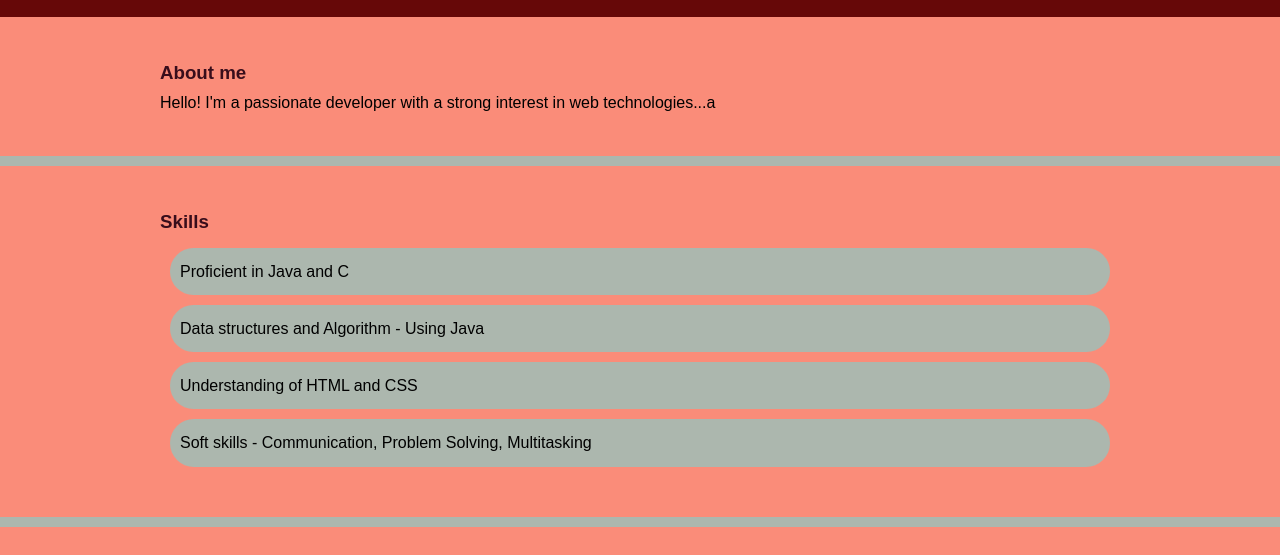
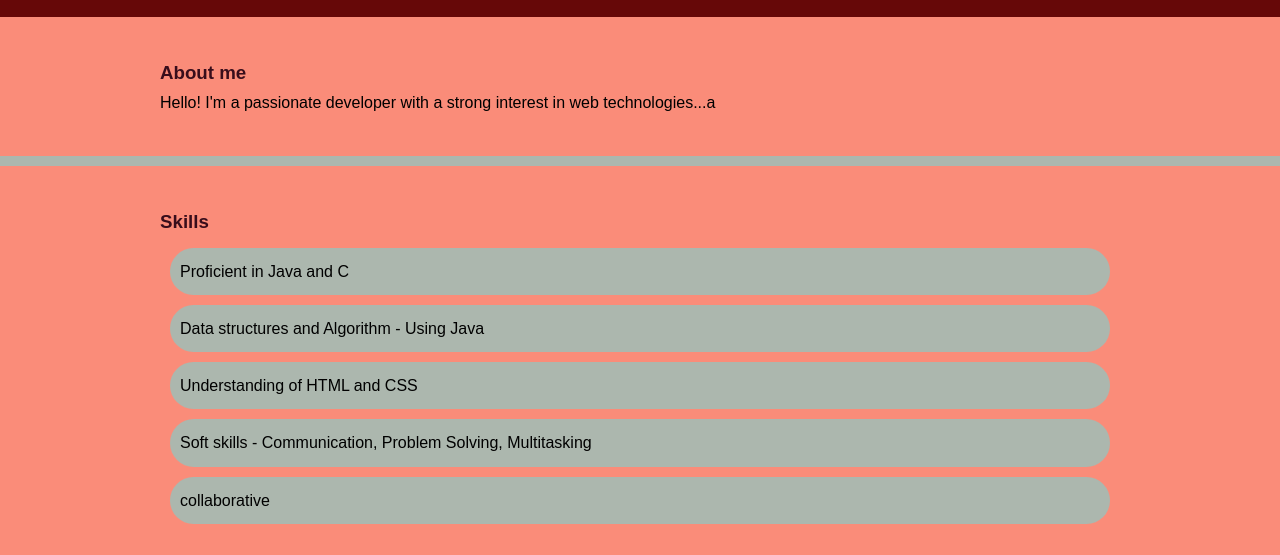
Before and after one commit to SinghRiya05/fileshtml, a plain HTML site: page index.html in a window 1280 px wide. Shown: the part 245-800 px from the top of the page. Drawn offline with Linux system fonts and the light colour scheme.

Commit message:
modified

```diff
--- a/index.html
+++ b/index.html
@@ -36,6 +36,7 @@
             <li>Data structures and Algorithm - Using Java</li>
             <li>Understanding of HTML and CSS</li>
             <li>Soft skills - Communication, Problem Solving, Multitasking</li>
+            <li>collaborative</li>
         </ul>
     </div>
 </section>
```
